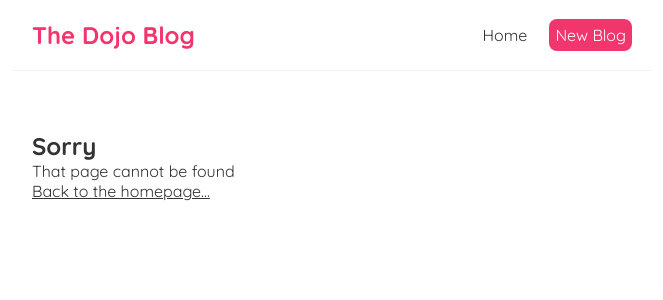
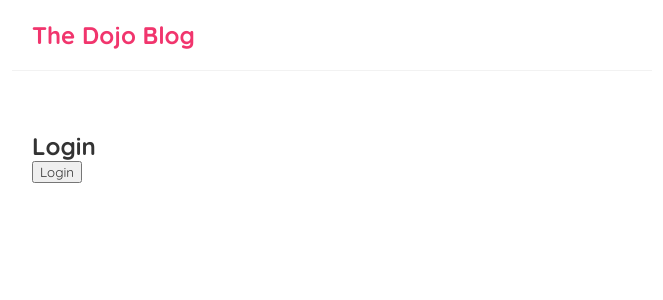
Before and after one commit to orvinjedalava/Demos, a React (Create React App) app in the folder NetNinja/dojo-blog/: page /login in a window 1280 px wide. Shown: the top 300 px of the page, without its empty margins (308-971 px from the left). Built offline with nearby package versions, Linux system fonts and the light colour scheme.

Commit message:
Implementing a simple login() and logout() functionality

```diff
--- a/NetNinja/dojo-blog/src/App.tsx
+++ b/NetNinja/dojo-blog/src/App.tsx
@@ -6,22 +6,28 @@ import { BrowserRouter as Router, Route, Routes } from 'react-router-dom';
 import { Create } from './components/Create';
 import { BlogDetails } from './components/BlogDetails';
 import { NotFound } from './components/NotFound';
+import { Login } from './authentications/Login';
+import { PrivateRoute } from './authentications/PrivateRoute';
+import { AuthProvider } from './authentications/AuthContext';
 
 function App(): JSX.Element {
   return (
+    <AuthProvider>
       <Router>
         <div className="App">
           <Navbar />
           <div className="content">
             <Routes>
-            <Route path="/" element={<Home />} />
-            <Route path="/create" element={<Create />}/>
-            <Route path="/blogs/:id" element={<BlogDetails />}/>
+              <Route path="/login" element={<Login />} />
+              <Route path="/" element={<PrivateRoute element={<Home />} />} />
+              <Route path="/create" element={<PrivateRoute element={<Create />} />} />
+              <Route path="/blogs/:id" element={<PrivateRoute element={<BlogDetails />} />} />
               <Route path="*" element={<NotFound />} />
             </Routes>
           </div>
         </div>
       </Router>
+    </AuthProvider>
   );
 }
 
--- /dev/null
+++ b/NetNinja/dojo-blog/src/authentications/AuthContext.tsx
@@ -0,0 +1,32 @@
+import React, { createContext, useContext, useState, ReactNode } from 'react';
+
+interface AuthContextType {
+  isAuthenticated: boolean;
+  login: () => void;
+  logout: () => void;
+}
+
+const AuthContext = createContext<AuthContextType | undefined>(undefined);
+
+// This is a custom hook that will be used to access the AuthContext.
+// { children: React.ReactNode } is a TypeScript syntax that says the object passed to AuthProvider must have a property named children that is of type React.ReactNode.
+export const AuthProvider = ({ children }: { children: React.ReactNode }) => {
+  const [isAuthenticated, setIsAuthenticated] = useState<boolean>(false);
+
+  const login = () => setIsAuthenticated(true);
+  const logout = () => setIsAuthenticated(false);
+
+  return (
+    <AuthContext.Provider value={{ isAuthenticated, login, logout }}>
+      {children}
+    </AuthContext.Provider>
+  );
+};
+
+export const useAuth = () => {
+  const context = useContext(AuthContext);
+  if (!context) {
+    throw new Error('useAuth must be used within an AuthProvider');
+  }
+  return context;
+};
--- /dev/null
+++ b/NetNinja/dojo-blog/src/authentications/Login.tsx
@@ -0,0 +1,21 @@
+// Login.tsx
+import React from 'react';
+import { useAuth } from './AuthContext';
+import { useNavigate } from 'react-router-dom';
+
+export const Login = () => {
+  const { login } = useAuth();
+  const navigate = useNavigate();
+
+  const handleLogin = () => {
+    login();
+    navigate('/');
+  };
+
+  return (
+    <div>
+      <h2>Login</h2>
+      <button onClick={handleLogin}>Login</button>
+    </div>
+  );
+};
--- /dev/null
+++ b/NetNinja/dojo-blog/src/authentications/PrivateRoute.tsx
@@ -0,0 +1,13 @@
+import React from 'react';
+import { Route, Navigate } from 'react-router-dom';
+import { useAuth } from './AuthContext';
+
+interface PrivateRouteProps {
+  element: React.ReactElement;
+}
+
+export const PrivateRoute = ({ element }: PrivateRouteProps) => {
+  const { isAuthenticated } = useAuth();
+
+  return isAuthenticated ? element : <Navigate to="/login" />;
+};
--- a/NetNinja/dojo-blog/src/components/Navbar.tsx
+++ b/NetNinja/dojo-blog/src/components/Navbar.tsx
@@ -1,4 +1,5 @@
-import { Link } from 'react-router-dom';
+import { Link, useNavigate, NavigateFunction } from 'react-router-dom';
+import { useAuth } from '../authentications/AuthContext';
 
 // React.FC is short for React.FunctionComponent. It is a type that describes a function component.
 // It is a generic type that takes props as a type argument.
@@ -9,12 +10,38 @@ export const Navbar: React.FC = () => {
         borderRadius: '8px'
     };
 
+    const navBarLoginButtonStyle = {
+        color: "white",
+        backgroundColor: 'green',
+        borderRadius: '8px'
+    };
+
+    const navBarLogoutButtonStyle = {
+        color: "white",
+        backgroundColor: 'blue',
+        borderRadius: '8px'
+    };
+
+    const navigate: NavigateFunction = useNavigate();
+    const { isAuthenticated, login, logout } = useAuth();
+
+    const handleLogin = () => {
+        navigate('/login');
+    }
+
+    const handleLogout = () => {
+        logout();
+        navigate('/login');
+    }
+
     return (
         <nav className="navbar">
             <h1>The Dojo Blog</h1>
             <div className="links">
-                <Link to="/">Home</Link>
-                <Link to="/create" style={ navBarLinkButtonStyle }>New Blog</Link>
+                {isAuthenticated
+                 && <Link to="/">Home</Link>
+                 && <Link to="/create" style={ navBarLinkButtonStyle }>New Blog</Link>
+                 && <a style={navBarLogoutButtonStyle} onClick={handleLogout}>Logout</a>}
             </div>
         </nav>
     );
```
Lines whose indentation alone changed are shown as unchanged.
